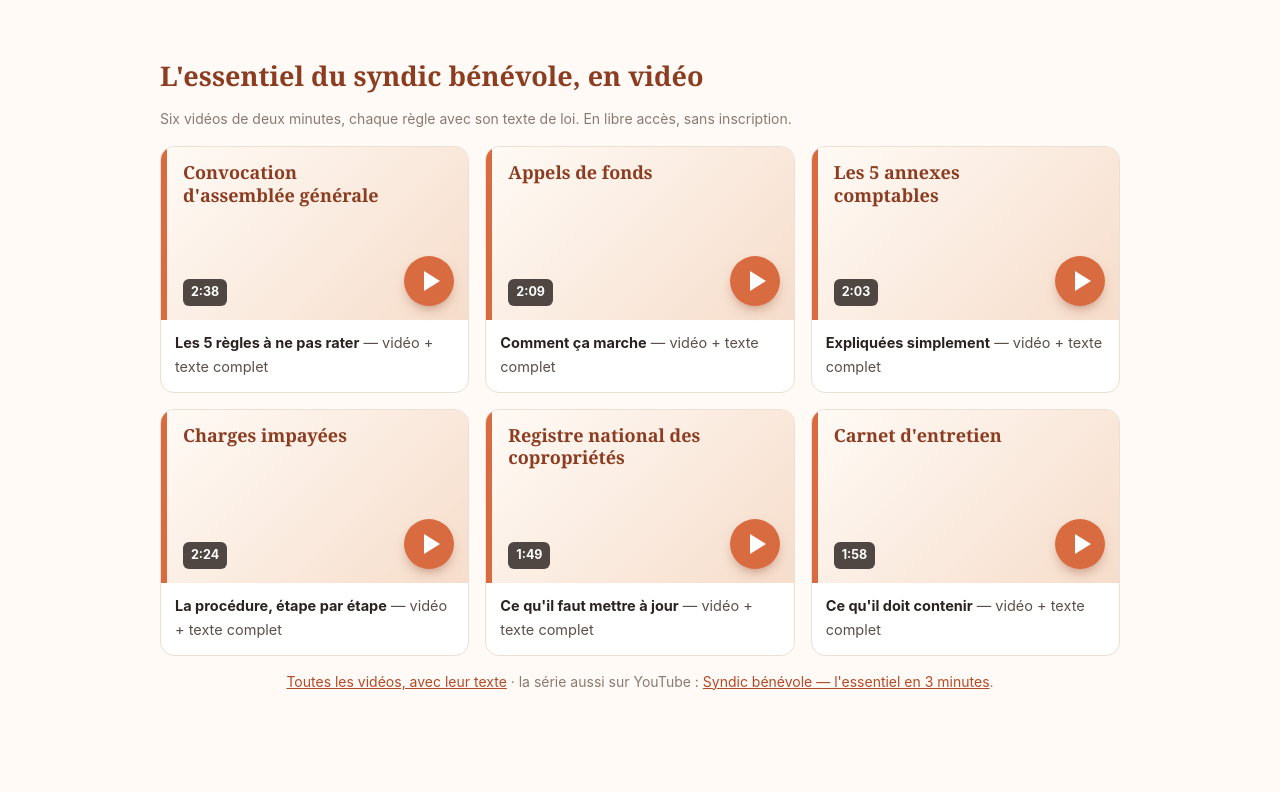
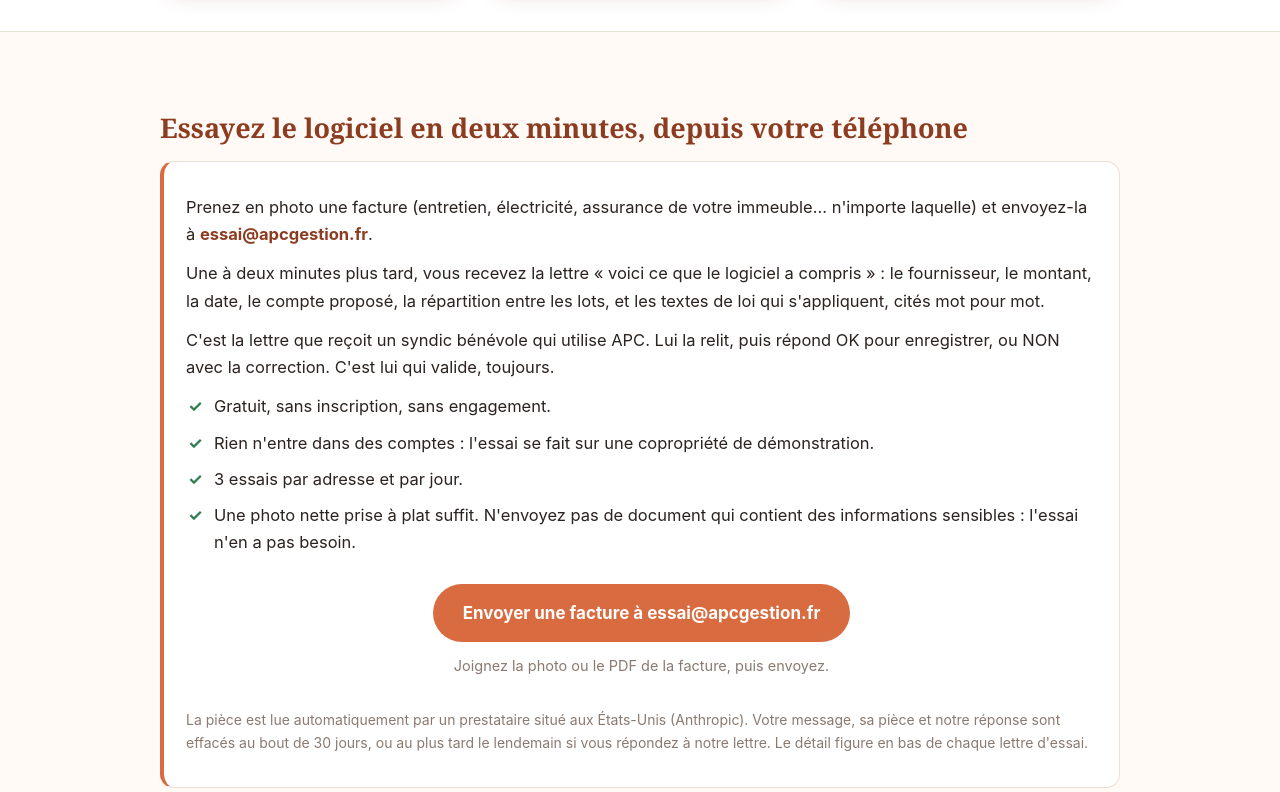
Before and after one commit to bigandfranck89-prog/apcgestion, a plain HTML site: page index.html in a window 1280 px wide. Shown: the part 1799-2591 px from the top of the page. Drawn offline with Linux system fonts and the light colour scheme.

Commit message:
Accueil : bloc « Essayez le logiciel en deux minutes » (essai@apcgestion.fr) et délai de relance mis à jour (20 jours puis 8 jours)
- Nouveau bloc #essai après « Comment ça marche », lien depuis le haut de page.
- Textes vérifiés sur un essai réel du 21/11/2026 (lettre reçue en une minute environ).
- Relances : 20 jours après l'échéance, puis mise en demeure 8 jours plus tard (décision de Franck du 19/11/2026).

Co-Authored-By: Claude Opus 5.5 <noreply@anthropic.com>
Claude-Session: https://claude.ai/code/session_01NMne6VFHzSf3PF1eAFgmDL

```diff
--- a/index.html
+++ b/index.html
@@ -248,6 +248,7 @@ nav a.nav-tel{font-weight:700;color:var(--terra-d);white-space:nowrap}
         <p class="appel">Une question avant de vous lancer ? Appelez-moi : <a href="tel:+33630529986">06 30 52 99 86</a>. Si je ne décroche pas, laissez un message, je vous rappelle.</p>
         <p class="sous">Premier mois offert · Reprise de vos comptes offerte · Sans engagement</p>
         <p class="sous">Pas encore syndic bénévole ? <a href="/passer-syndic-benevole/">Le kit gratuit pour le devenir : lettres et modèles prêts à imprimer →</a></p>
+        <p class="sous">Envie de voir avant ? <a href="#essai">Essayez le logiciel en deux minutes avec une facture →</a></p>
       </div>
     </div>
     <div class="hero-visuel">
@@ -293,6 +294,28 @@ nav a.nav-tel{font-weight:700;color:var(--terra-d);white-space:nowrap}
       <div class="p reveal"><div class="tete"><i>1</i><span class="ico"><svg viewBox="0 0 24 24" aria-hidden="true"><path d="M4 7h3l2-2h6l2 2h3v12H4z"/><circle cx="12" cy="13" r="3.5"/></svg></span></div><b>Vous envoyez</b><span>Une facture, un relevé, un PV : vous le photographiez ou le scannez et vous l'envoyez à l'adresse mail de votre copropriété. Depuis votre téléphone, dix secondes.</span></div>
       <div class="p reveal"><div class="tete"><i>2</i><span class="ico"><svg viewBox="0 0 24 24" aria-hidden="true"><path d="M6 3h9l3 3v15H6z"/><path d="M9 10h6M9 14h6M9 18h3"/></svg></span></div><b>Le logiciel lit et vous répond</b><span>Dans la minute, vous recevez « voici ce que j'ai compris » : fournisseur, montant, date, compte proposé. Rien n'est enregistré sans votre accord.</span></div>
       <div class="p reveal"><div class="tete"><i>3</i><span class="ico"><svg viewBox="0 0 24 24" aria-hidden="true"><circle cx="12" cy="12" r="9"/><path d="M8 12.5l3 3 5-6"/></svg></span></div><b>Vous répondez OK</b><span>C'est enregistré, et le document est publié dans l'espace en ligne de la copropriété. Chaque lundi, un mail vous dit ce qui vous attend.</span></div>
+    </div>
+  </div>
+</section>
+
+<section id="essai">
+  <div class="wrap">
+    <h2>Essayez le logiciel en deux minutes, depuis votre téléphone</h2>
+    <div class="card terra">
+      <p>Prenez en photo une facture (entretien, électricité, assurance de votre immeuble… n'importe laquelle) et envoyez-la à <strong>essai@apcgestion.fr</strong>.</p>
+      <p>Une à deux minutes plus tard, vous recevez la lettre « voici ce que le logiciel a compris » : le fournisseur, le montant, la date, le compte proposé, la répartition entre les lots, et les textes de loi qui s'appliquent, cités mot pour mot.</p>
+      <p>C'est la lettre que reçoit un syndic bénévole qui utilise APC. Lui la relit, puis répond OK pour enregistrer, ou NON avec la correction. C'est lui qui valide, toujours.</p>
+      <ul class="oui">
+        <li>Gratuit, sans inscription, sans engagement.</li>
+        <li>Rien n'entre dans des comptes : l'essai se fait sur une copropriété de démonstration.</li>
+        <li>3 essais par adresse et par jour.</li>
+        <li>Une photo nette prise à plat suffit. N'envoyez pas de document qui contient des informations sensibles : l'essai n'en a pas besoin.</li>
+      </ul>
+      <div class="cta">
+        <a class="btn" href="mailto:essai@apcgestion.fr?subject=Essai%20APC">Envoyer une facture à essai@apcgestion.fr</a>
+        <p class="sous">Joignez la photo ou le PDF de la facture, puis envoyez.</p>
+      </div>
+      <p class="small mut">La pièce est lue automatiquement par un prestataire situé aux États-Unis (Anthropic). Votre message, sa pièce et notre réponse sont effacés au bout de 30 jours, ou au plus tard le lendemain si vous répondez à notre lettre. Le détail figure en bas de chaque lettre d'essai.</p>
     </div>
   </div>
 </section>
@@ -376,7 +399,7 @@ nav a.nav-tel{font-weight:700;color:var(--terra-d);white-space:nowrap}
       </ul></div></details>
 
       <details class="fam reveal"><summary><span class="ic">⚖️</span><span><b>Impayés et ventes</b><small>5 tâches</small></span></summary><div class="corps"><ul>
-        <li><b>Les relances et la mise en demeure</b><span>Un copropriétaire n'a pas payé son appel de fonds. Trente jours après l'échéance, le logiciel vous prépare une première relance simple ; s'il ne paie toujours pas, une mise en demeure en recommandé (électronique, ou papier s'il l'a demandé), avec le rappel de la loi et le décompte exact de ce qu'il doit. À partir de cette mise en demeure, les frais sont mis sur son compte à lui, pas sur celui des autres. Vous relisez, vous envoyez.</span></li>
+        <li><b>Les relances et la mise en demeure</b><span>Un copropriétaire n'a pas payé son appel de fonds. Vingt jours après l'échéance, le logiciel vous prépare un rappel simple ; s'il ne paie toujours pas huit jours plus tard, une mise en demeure en recommandé (électronique, ou papier s'il l'a demandé), avec le rappel de la loi et le décompte exact de ce qu'il doit. À partir de cette mise en demeure, les frais sont mis sur son compte à lui, pas sur celui des autres. Vous relisez, vous envoyez.</span></li>
         <li><b>Le recouvrement</b><span>Si la mise en demeure ne suffit pas : proposition d'échéancier, saisine du conciliateur de justice, et si vous devez aller devant le juge, le dossier complet pour l'avocat — décompte, appels, relances, procès-verbaux.</span></li>
         <li><b>La vente d'un lot</b><span>Le notaire vous demande un pré-état daté puis un état daté : le logiciel les remplit à partir des comptes, sinon c'est une journée de travail. Il prépare aussi l'avis de mutation et, si le vendeur doit encore de l'argent, l'opposition sur le prix de vente.</span></li>
         <li><b>La répartition entre vendeur et acheteur</b><span>Qui paie quoi au jour de la vente — charges courantes, travaux votés, fonds de travaux — selon la loi et selon ce qu'ils ont convenu.</span></li>
```
